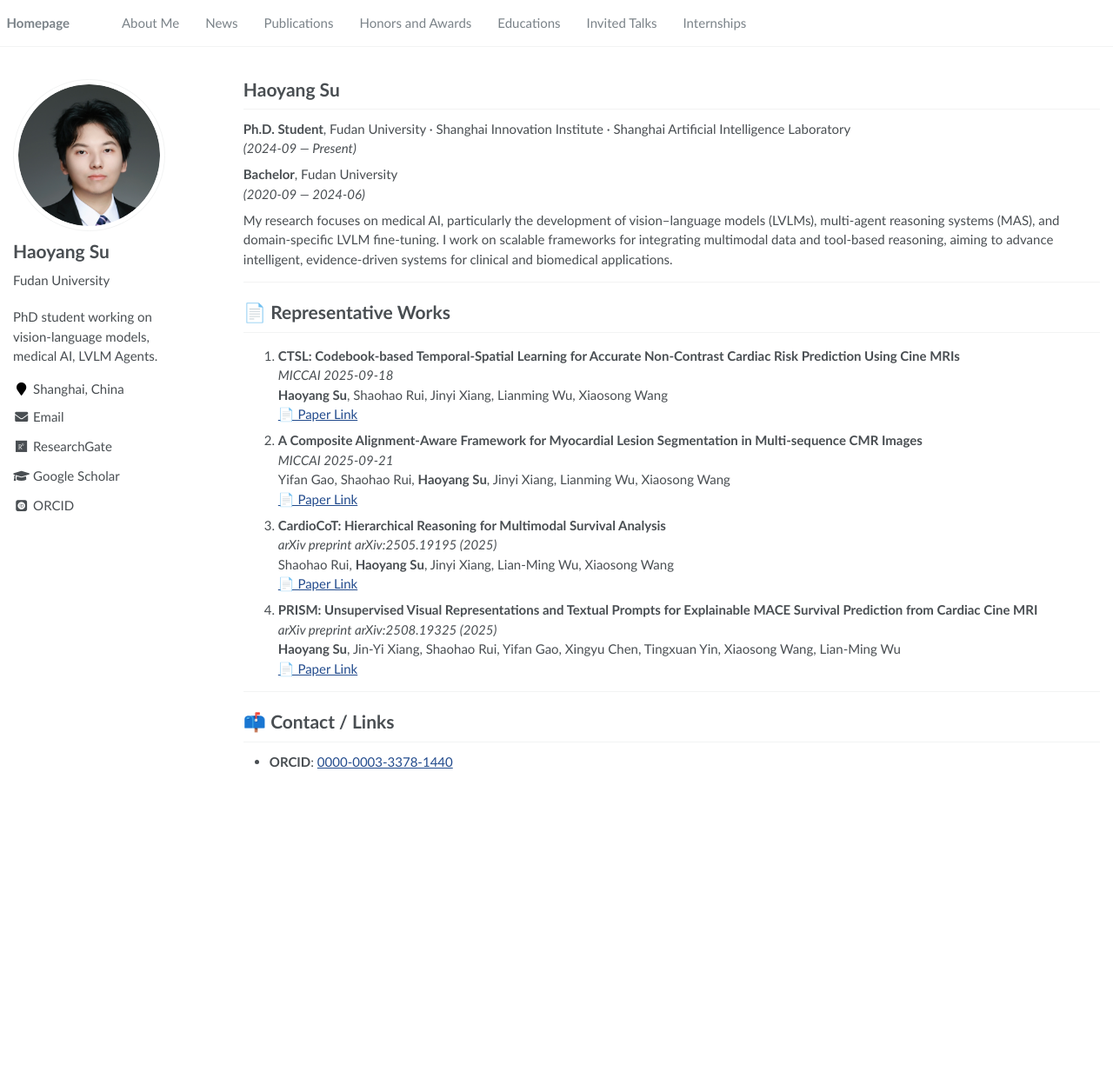
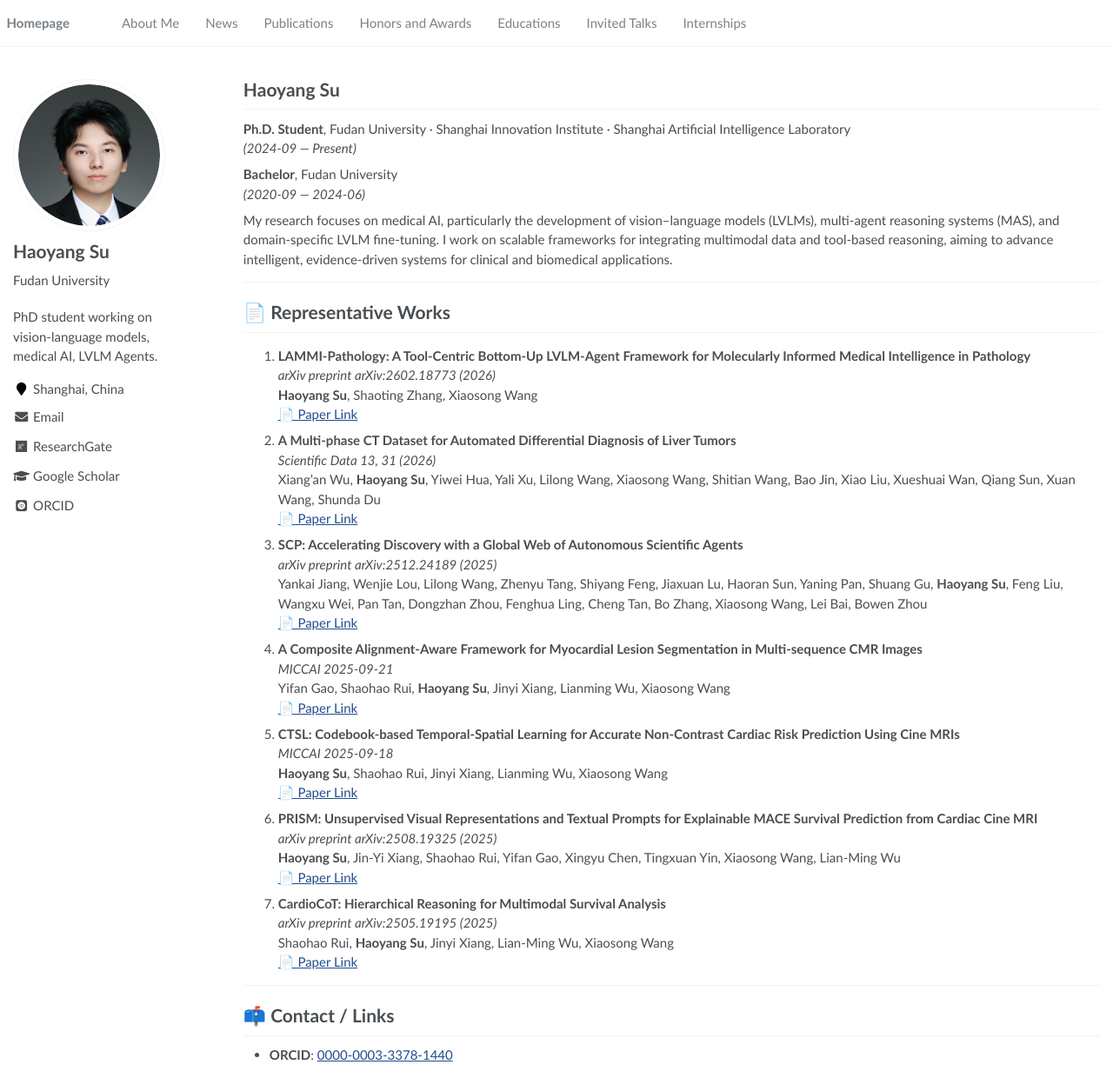
Before and after one commit to Hoyant-Su/Hoyant-Su.github.io, a Jekyll site: the page built from _pages/about.md, in a window 1280 px wide and 1240 px high. Shown: the whole window at 87% size. Built offline with Jekyll 4.4.1, drawn with Linux system fonts in a browser that asks for light colours; some web fonts are replaced.

Commit message:
auto commit on 2026-03-26 06:38:43

```diff
--- a/_pages/about.md
+++ b/_pages/about.md
@@ -31,25 +31,40 @@ My research focuses on medical AI, particularly the development of vision–lang
 
 # 📄 Representative Works
 
-1. **CTSL: Codebook-based Temporal-Spatial Learning for Accurate Non-Contrast Cardiac Risk Prediction Using Cine MRIs**
+1. **LAMMI-Pathology: A Tool-Centric Bottom-Up LVLM-Agent Framework for Molecularly Informed Medical Intelligence in Pathology**
+   *arXiv preprint arXiv:2602.18773 (2026)*
+   **Haoyang Su**, Shaoting Zhang, Xiaosong Wang
+   [📄 Paper Link](https://arxiv.org/abs/2602.18773)
+
+2. **A Multi-phase CT Dataset for Automated Differential Diagnosis of Liver Tumors**
+   *Scientific Data 13, 31 (2026)*
+   Xiang'an Wu, **Haoyang Su**, Yiwei Hua, Yali Xu, Lilong Wang, Xiaosong Wang, Shitian Wang, Bao Jin, Xiao Liu, Xueshuai Wan, Qiang Sun, Xuan Wang, Shunda Du
+   [📄 Paper Link](https://www.nature.com/articles/s41597-025-06343-4)
+
+3. **SCP: Accelerating Discovery with a Global Web of Autonomous Scientific Agents**
+   *arXiv preprint arXiv:2512.24189 (2025)*
+   Yankai Jiang, Wenjie Lou, Lilong Wang, Zhenyu Tang, Shiyang Feng, Jiaxuan Lu, Haoran Sun, Yaning Pan, Shuang Gu, **Haoyang Su**, Feng Liu, Wangxu Wei, Pan Tan, Dongzhan Zhou, Fenghua Ling, Cheng Tan, Bo Zhang, Xiaosong Wang, Lei Bai, Bowen Zhou
+   [📄 Paper Link](https://arxiv.org/abs/2512.24189)
+
+4. **A Composite Alignment-Aware Framework for Myocardial Lesion Segmentation in Multi-sequence CMR Images**
+   *MICCAI 2025-09-21*
+   Yifan Gao, Shaohao Rui, **Haoyang Su**, Jinyi Xiang, Lianming Wu, Xiaosong Wang
+   [📄 Paper Link](https://link.springer.com/chapter/10.1007/978-3-032-04927-8_1)
+
+5. **CTSL: Codebook-based Temporal-Spatial Learning for Accurate Non-Contrast Cardiac Risk Prediction Using Cine MRIs**
    *MICCAI 2025-09-18*
    **Haoyang Su**, Shaohao Rui, Jinyi Xiang, Lianming Wu, Xiaosong Wang
    [📄 Paper Link](https://link.springer.com/chapter/10.1007/978-3-032-05182-0_15)
 
-2. **A Composite Alignment-Aware Framework for Myocardial Lesion Segmentation in Multi-sequence CMR Images**
-   *MICCAI 2025-09-21*
-   Yifan Gao, Shaohao Rui, **Haoyang Su**, Jinyi Xiang, Lianming Wu, Xiaosong Wang
-   [📄 Paper Link](https://link.springer.com/chapter/10.1007/978-3-032-04927-8_1)
+6. **PRISM: Unsupervised Visual Representations and Textual Prompts for Explainable MACE Survival Prediction from Cardiac Cine MRI**
+   *arXiv preprint arXiv:2508.19325 (2025)*
+   **Haoyang Su**, Jin-Yi Xiang, Shaohao Rui, Yifan Gao, Xingyu Chen, Tingxuan Yin, Xiaosong Wang, Lian-Ming Wu
+   [📄 Paper Link](https://arxiv.org/abs/2508.19325)
 
-3. **CardioCoT: Hierarchical Reasoning for Multimodal Survival Analysis**
+7. **CardioCoT: Hierarchical Reasoning for Multimodal Survival Analysis**
    *arXiv preprint arXiv:2505.19195 (2025)*
    Shaohao Rui, **Haoyang Su**, Jinyi Xiang, Lian-Ming Wu, Xiaosong Wang
    [📄 Paper Link](https://arxiv.org/abs/2505.19195)
-
-4. **PRISM: Unsupervised Visual Representations and Textual Prompts for Explainable MACE Survival Prediction from Cardiac Cine MRI**
-   *arXiv preprint arXiv:2508.19325 (2025)*
-   **Haoyang Su**, Jin-Yi Xiang, Shaohao Rui, Yifan Gao, Xingyu Chen, Tingxuan Yin, Xiaosong Wang, Lian-Ming Wu
-   [📄 Paper Link](https://arxiv.org/abs/2508.19325)
 
 ---
 
```
